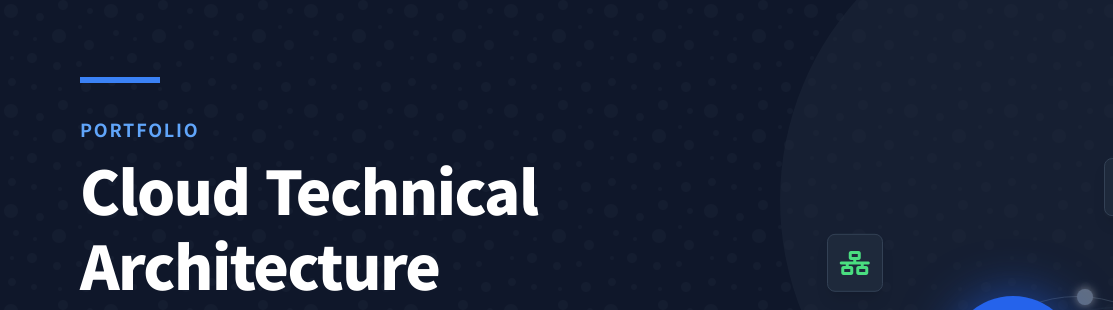
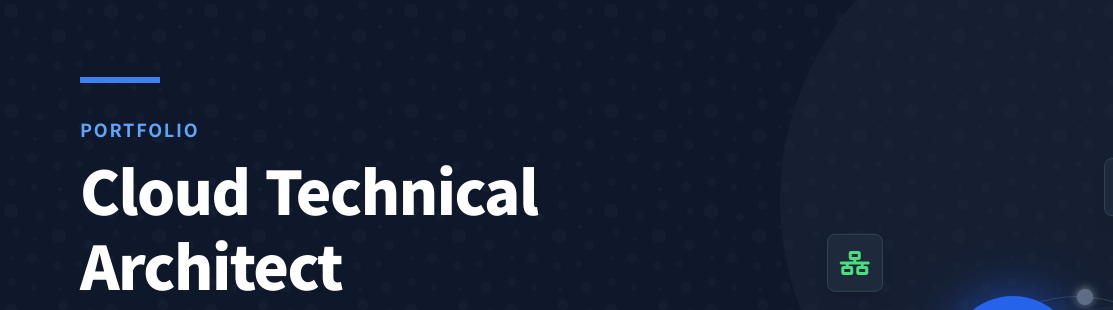
Before and after one commit to dodo201582-art/portfolio, a plain HTML site: page slide01.html in a window 1280 px wide. Shown: the top 310 px of the page, 0-1113 px from the left. Drawn offline with nearby package versions, Linux system fonts and the light colour scheme.

Commit message:
Update slide01.html

```diff
--- a/slide01.html
+++ b/slide01.html
@@ -103,7 +103,7 @@
 </div>
 <h1 class="text-6xl font-black leading-tight mb-4 tracking-tight">
                         Cloud Technical<br>
-                        Architecture
+                        Architect
                     </h1>
 <div class="mb-12">
 <p class="text-3xl font-light text-slate-300">
```
